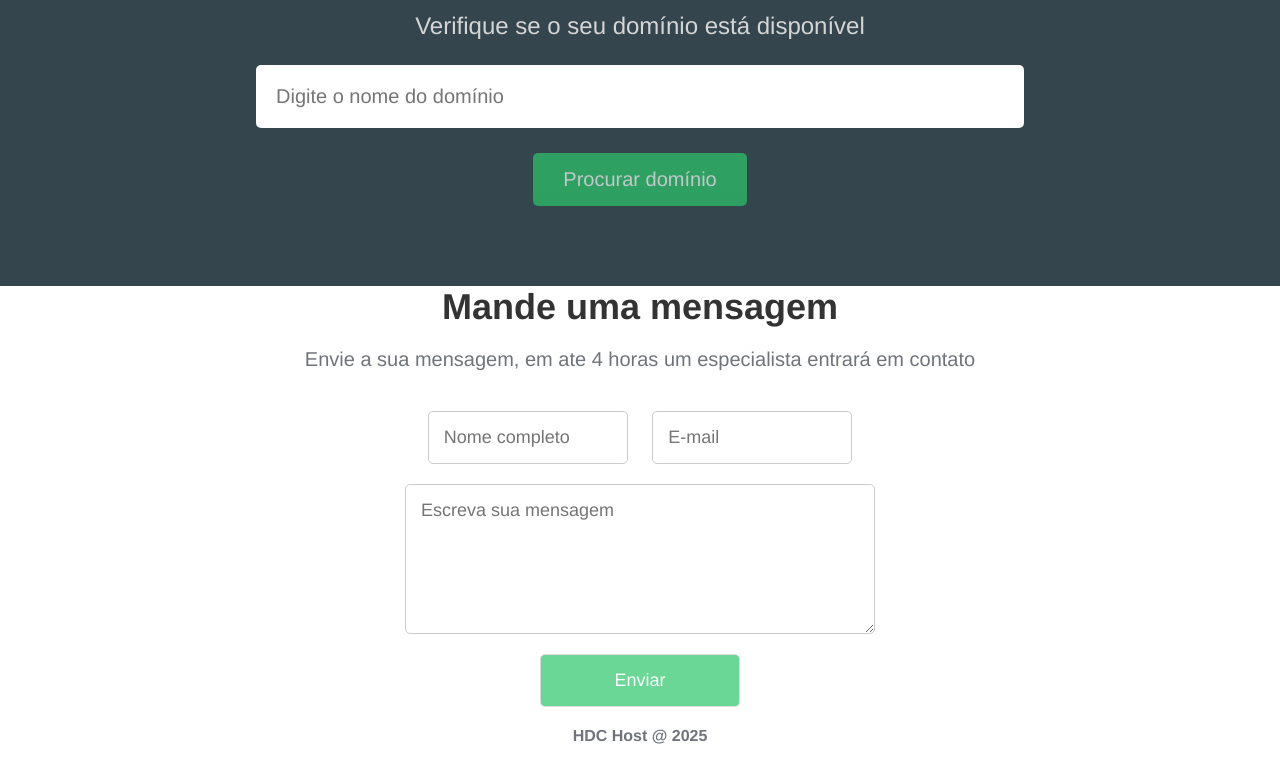
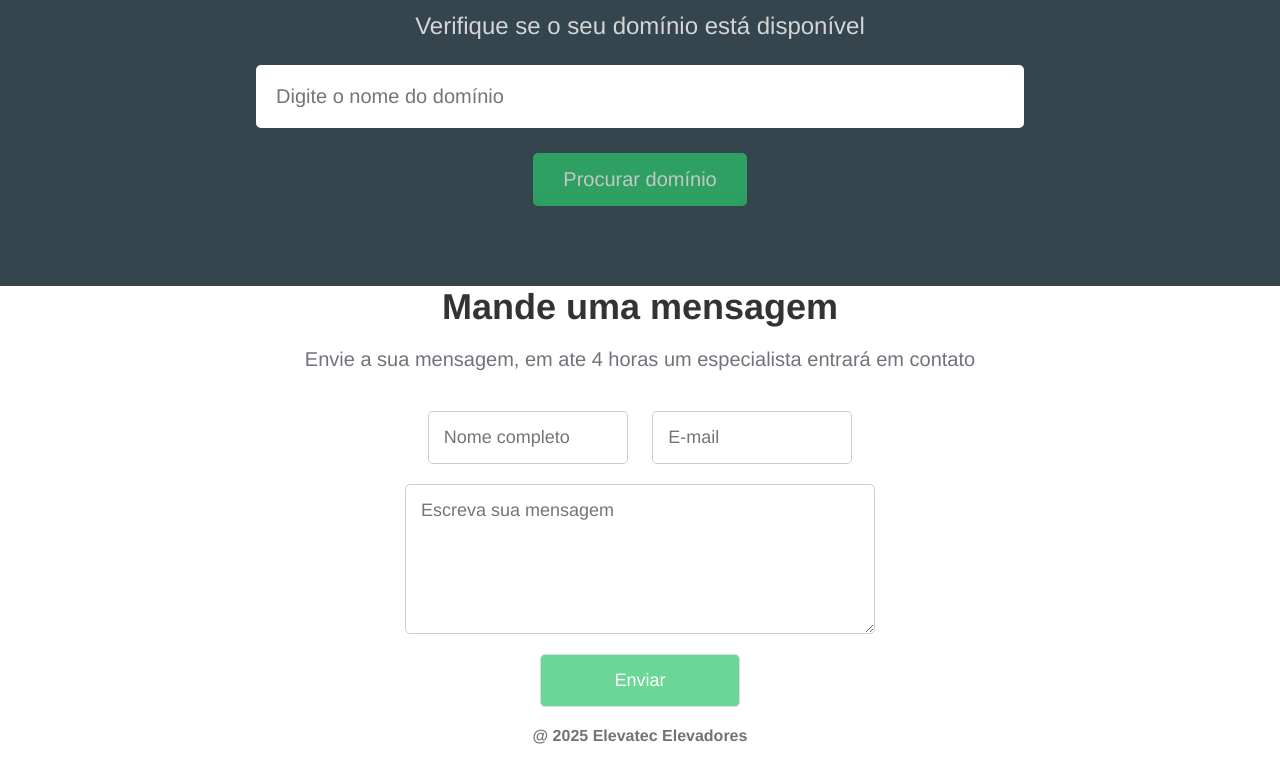
Before and after one commit to aul-rel/Elevadores, a plain HTML site: page index.html in a window 1280 px wide. Shown: the part 1840-2623 px from the top of the page. Drawn offline with Linux system fonts and the light colour scheme.

Commit message:
Update index.html

```diff
--- a/index.html
+++ b/index.html
@@ -135,7 +135,7 @@
             </section>
         </main>
         <footer>
-            <p>HDC Host @ 2025</p>
+            <p>@ 2025 Elevatec Elevadores</p>
         </footer>
     </div>
 </body>
```
